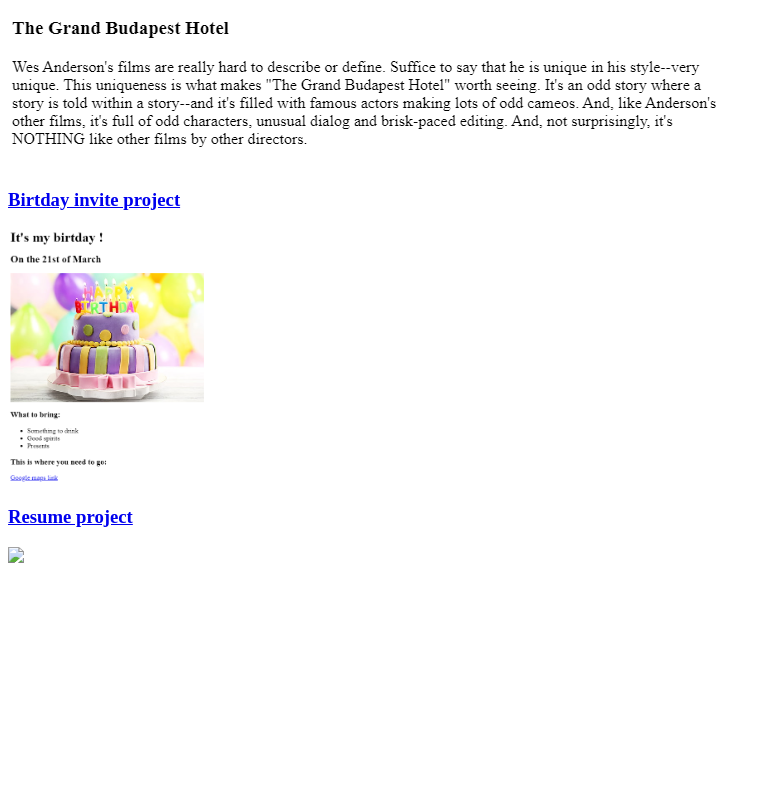
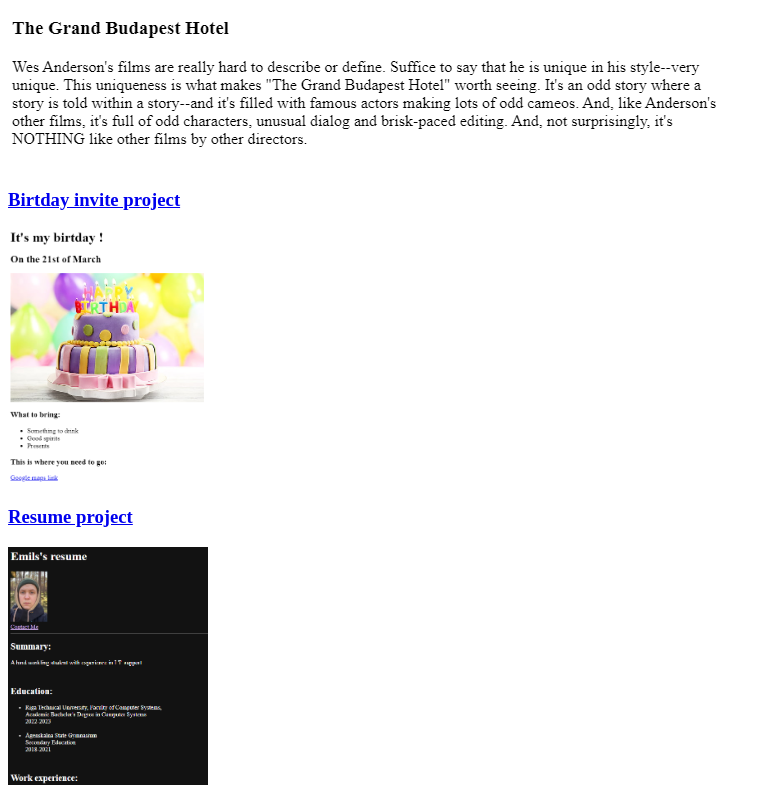
Before and after one commit to EmiilsOzolinsh/html-portfolio, a plain HTML site: page index.html in a window 1280 px wide. Shown: the part 561-1358 px from the top of the page, without its empty margins (0-771 px from the left). Before the commit the page ends 1136 px from the top, so only its background shows below. Drawn offline with Linux system fonts and the light colour scheme.

Commit message:
Update index.html

```diff
--- a/index.html
+++ b/index.html
@@ -18,7 +18,7 @@
     <img src="./assets/images/birthday-invite.png" alt="sreenshot of the website" size="200" width="200"/>
 <!-- TODO 3: Take screenshots of your project previews and add the images to the images folder -->
     <h3><a href="https://emiilsozolinsh.github.io/Resume/">Resume project</a></h3>
-    <img src="./assets/images/"
+    <img src="./assets/images/Resume.png" alt="screenshot of website" size="200" width="200"/>
 
     <a href="./public/about.html"
 <!-- TODO 4: Add titles/subtitles etc. -->
```
